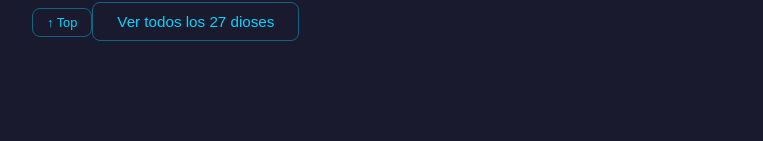
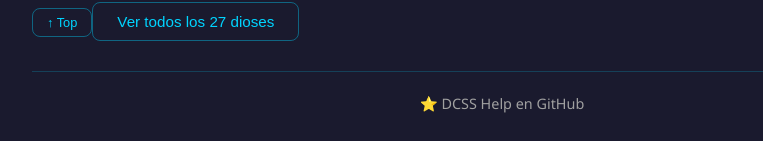
Before and after one commit to darellanodev/dcss-help, a React (Vite) app: page / in a window 1280 px wide. Shown: the part 1511-1652 px from the top of the page, without its empty margins (278-1041 px from the left). Before the commit the page ends 1582 px from the top, so only its background shows below. Built offline with nearby package versions, Linux system fonts and the light colour scheme.

Commit message:
feat: Add link to GitHub repo

```diff
--- a/src/App.module.css
+++ b/src/App.module.css
@@ -123,6 +123,24 @@
     border-color: var(--accent-cyan);
 }
 
+.footer {
+    margin-top: 30px;
+    padding-top: 20px;
+    border-top: 1px solid rgba(0, 212, 255, 0.2);
+    text-align: center;
+}
+
+.footer a {
+    color: var(--text-secondary);
+    text-decoration: none;
+    font-size: 0.9rem;
+    transition: color 0.2s;
+}
+
+.footer a:hover {
+    color: var(--accent-cyan);
+}
+
 .mobileTopBar {
     display: none;
     position: fixed;
--- a/src/App.tsx
+++ b/src/App.tsx
@@ -117,6 +117,16 @@ export default function App() {
             )}
           </>
         )}
+
+        <footer className={styles.footer}>
+          <a
+            href="https://github.com/darellanodev/dcss-help"
+            target="_blank"
+            rel="noopener noreferrer"
+          >
+            ⭐ DCSS Help en GitHub
+          </a>
+        </footer>
       </main>
     </>
   )
```
